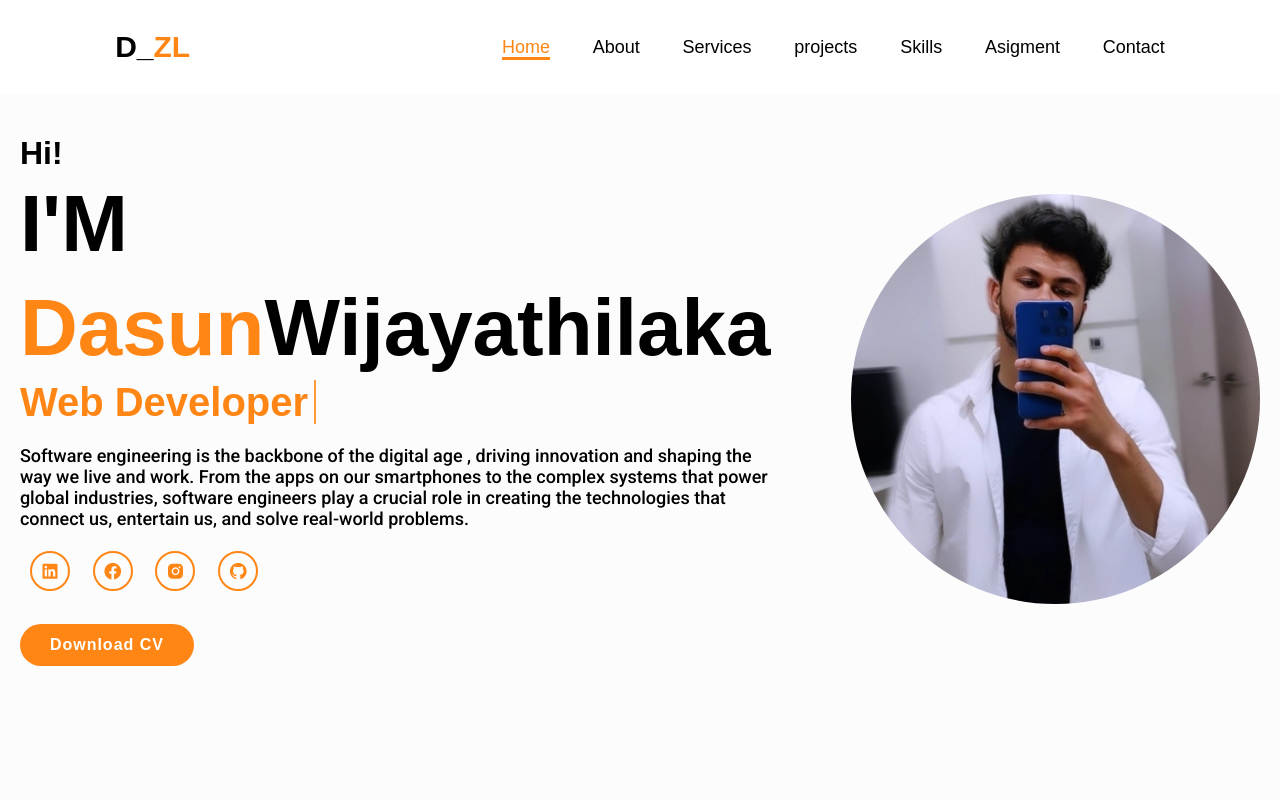
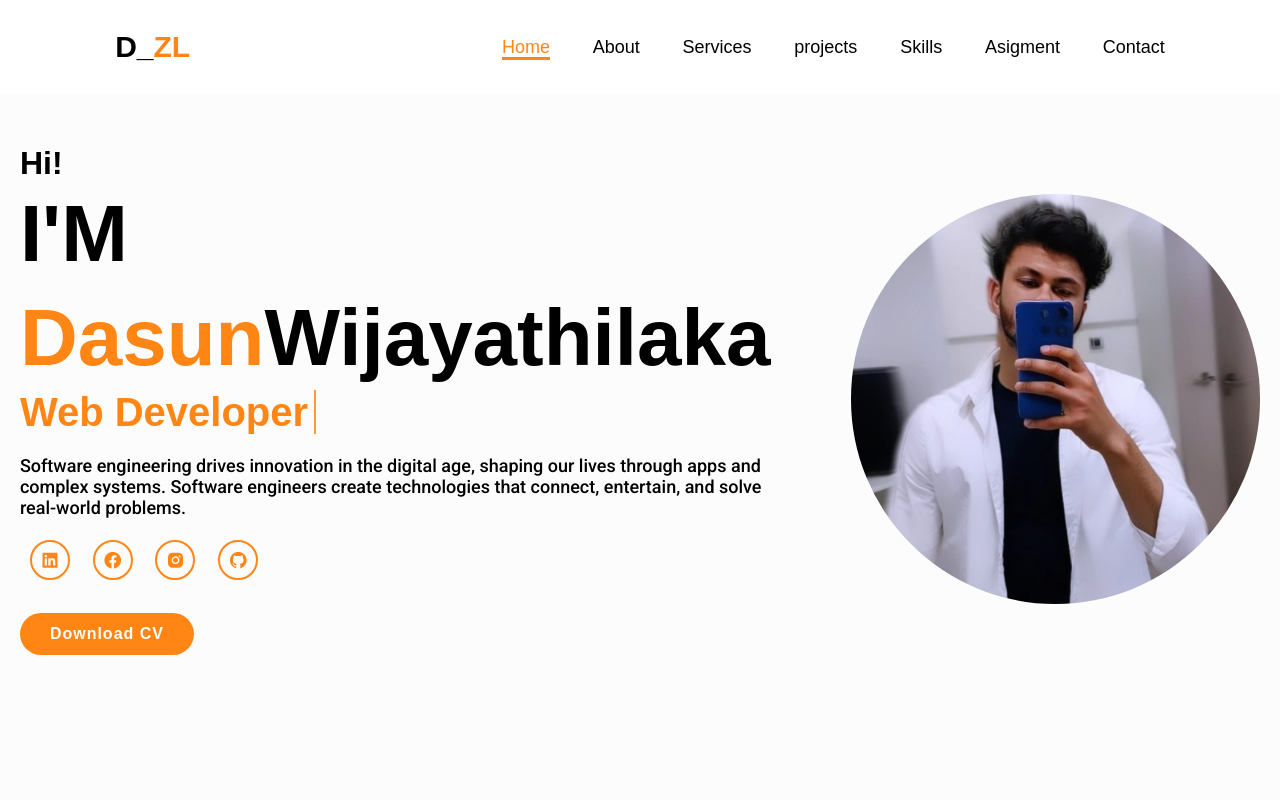
Before and after one commit to dasunwijayathilaka/Dasun-port-3-new, a plain HTML site: page index.html in a window 1280 px wide. Shown: the top 800 px of the page. Drawn offline with nearby package versions, Linux system fonts and the light colour scheme.

Commit message:
change pharagrhph this

```diff
--- a/index.html
+++ b/index.html
@@ -103,12 +103,11 @@
         <br>
     </h3>
 
-    <p>Software engineering is the backbone of the digital age
-        , driving innovation and shaping the way we live and work.
-        From the apps on our smartphones to the complex systems that
-        power global industries, software engineers play a crucial role
-        in creating the technologies that connect us, entertain us, and
-        solve real-world problems.</p><br><br>
+    <p>Software engineering drives innovation in the digital age,
+        shaping our lives through apps and complex systems.
+        Software engineers create technologies
+        that connect, entertain,
+        and solve real-world problems.</p><br><br>
 
 
 
```
